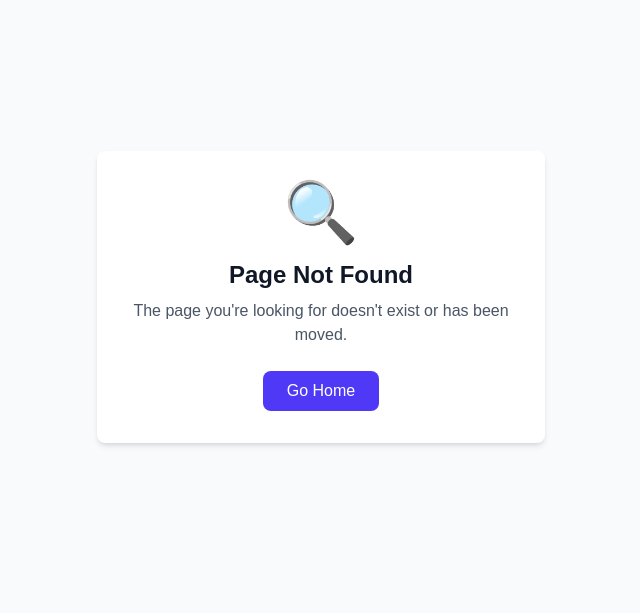
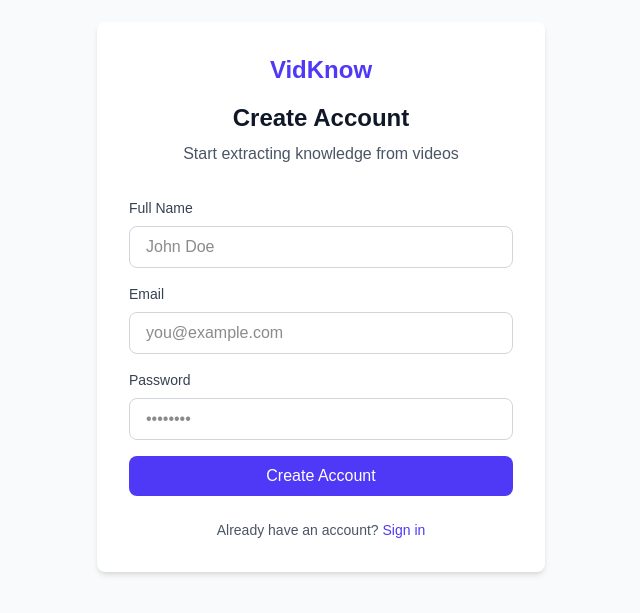
Before and after one commit to andrirohim-dotcom/vidknow, a Next.js app: page /signup in a window 1280 px wide. Before the commit this address had no page. Shown: the part 103-716 px from the top of the page, without its empty margins (319-959 px from the left). Built offline with nearby package versions, Linux system fonts and the light colour scheme; no server answers.

Commit message:
feat: add authentication pages (signup/login)
- Create signup page with user and profile creation
- Create login page with Supabase auth
- Add auth layout
- Update landing page links

```diff
--- /dev/null
+++ b/src/app/(auth)/layout.tsx
@@ -0,0 +1,7 @@
+export default function AuthLayout({
+  children,
+}: {
+  children: React.ReactNode;
+}) {
+  return <>{children}</>;
+}
--- /dev/null
+++ b/src/app/(auth)/login/page.tsx
@@ -0,0 +1,104 @@
+'use client';
+
+import { useState } from 'react';
+import { useRouter } from 'next/navigation';
+import { createClient } from '@/lib/supabase/client';
+import Link from 'next/link';
+
+export default function LoginPage() {
+  const router = useRouter();
+  const supabase = createClient();
+  const [email, setEmail] = useState('');
+  const [password, setPassword] = useState('');
+  const [isLoading, setIsLoading] = useState(false);
+  const [error, setError] = useState<string | null>(null);
+
+  const handleLogin = async (e: React.FormEvent) => {
+    e.preventDefault();
+    setIsLoading(true);
+    setError(null);
+
+    try {
+      const { error: authError } = await supabase.auth.signInWithPassword({
+        email,
+        password,
+      });
+
+      if (authError) throw authError;
+
+      router.push('/extract');
+      router.refresh();
+    } catch (err) {
+      setError(err instanceof Error ? err.message : 'An error occurred');
+    } finally {
+      setIsLoading(false);
+    }
+  };
+
+  return (
+    <div className="min-h-screen flex items-center justify-center bg-gray-50 p-4">
+      <div className="max-w-md w-full bg-white rounded-lg shadow-md p-8">
+        <div className="text-center mb-8">
+          <Link href="/" className="text-2xl font-bold text-indigo-600">
+            VidKnow
+          </Link>
+          <h1 className="text-2xl font-bold text-gray-900 mt-4">Sign In</h1>
+          <p className="text-gray-600 mt-2">Welcome back! Continue extracting knowledge.</p>
+        </div>
+
+        {error && (
+          <div className="bg-red-50 border border-red-200 rounded-lg p-4 mb-6">
+            <p className="text-red-700 text-sm">{error}</p>
+          </div>
+        )}
+
+        <form onSubmit={handleLogin} className="space-y-4">
+          <div>
+            <label htmlFor="email" className="block text-sm font-medium text-gray-700 mb-2">
+              Email
+            </label>
+            <input
+              type="email"
+              id="email"
+              value={email}
+              onChange={(e) => setEmail(e.target.value)}
+              placeholder="you@example.com"
+              required
+              className="w-full px-4 py-2 border border-gray-300 rounded-lg focus:ring-2 focus:ring-indigo-500 focus:border-indigo-500"
+            />
+          </div>
+
+          <div>
+            <label htmlFor="password" className="block text-sm font-medium text-gray-700 mb-2">
+              Password
+            </label>
+            <input
+              type="password"
+              id="password"
+              value={password}
+              onChange={(e) => setPassword(e.target.value)}
+              placeholder="••••••••"
+              required
+              className="w-full px-4 py-2 border border-gray-300 rounded-lg focus:ring-2 focus:ring-indigo-500 focus:border-indigo-500"
+            />
+          </div>
+
+          <button
+            type="submit"
+            disabled={isLoading}
+            className="w-full bg-indigo-600 text-white py-2 px-4 rounded-lg hover:bg-indigo-700 focus:ring-2 focus:ring-indigo-500 focus:ring-offset-2 disabled:bg-gray-400 disabled:cursor-not-allowed"
+          >
+            {isLoading ? 'Signing in...' : 'Sign In'}
+          </button>
+        </form>
+
+        <p className="text-center mt-6 text-sm text-gray-600">
+          Don&apos;t have an account?{' '}
+          <Link href="/signup" className="text-indigo-600 hover:text-indigo-800 font-medium">
+            Create one
+          </Link>
+        </p>
+      </div>
+    </div>
+  );
+}
--- /dev/null
+++ b/src/app/(auth)/signup/page.tsx
@@ -0,0 +1,170 @@
+'use client';
+
+import { useState } from 'react';
+import { useRouter } from 'next/navigation';
+import { createClient } from '@/lib/supabase/client';
+import Link from 'next/link';
+
+export default function SignupPage() {
+  const router = useRouter();
+  const supabase = createClient();
+  const [email, setEmail] = useState('');
+  const [password, setPassword] = useState('');
+  const [fullName, setFullName] = useState('');
+  const [isLoading, setIsLoading] = useState(false);
+  const [error, setError] = useState<string | null>(null);
+  const [success, setSuccess] = useState(false);
+
+  const handleSignup = async (e: React.FormEvent) => {
+    e.preventDefault();
+    setIsLoading(true);
+    setError(null);
+
+    try {
+      // 1. Create auth user
+      const { data: authData, error: authError } = await supabase.auth.signUp({
+        email,
+        password,
+        options: {
+          data: {
+            full_name: fullName,
+          },
+        },
+      });
+
+      if (authError) throw authError;
+
+      // 2. Create user profile in database
+      if (authData.user) {
+        const { error: profileError } = await supabase.from('users').insert({
+          id: authData.user.id,
+          email: authData.user.email!,
+          full_name: fullName,
+        });
+
+        if (profileError) {
+          console.error('Profile creation error:', profileError);
+          // Don't throw - user is created, profile can be created later
+        }
+
+        // 3. Create default profile
+        const { error: defaultProfileError } = await supabase.from('profiles').insert({
+          user_id: authData.user.id,
+          name: 'Default',
+          is_default: true,
+          color: '#6366f1',
+        });
+
+        if (defaultProfileError) {
+          console.error('Default profile creation error:', defaultProfileError);
+        }
+      }
+
+      setSuccess(true);
+      setTimeout(() => {
+        router.push('/extract');
+      }, 2000);
+    } catch (err) {
+      setError(err instanceof Error ? err.message : 'An error occurred');
+    } finally {
+      setIsLoading(false);
+    }
+  };
+
+  if (success) {
+    return (
+      <div className="min-h-screen flex items-center justify-center bg-gray-50 p-4">
+        <div className="max-w-md w-full bg-white rounded-lg shadow-md p-8 text-center">
+          <div className="text-6xl mb-4">✅</div>
+          <h1 className="text-2xl font-bold text-gray-900 mb-2">Account Created!</h1>
+          <p className="text-gray-600 mb-4">
+            Redirecting you to the extraction page...
+          </p>
+        </div>
+      </div>
+    );
+  }
+
+  return (
+    <div className="min-h-screen flex items-center justify-center bg-gray-50 p-4">
+      <div className="max-w-md w-full bg-white rounded-lg shadow-md p-8">
+        <div className="text-center mb-8">
+          <Link href="/" className="text-2xl font-bold text-indigo-600">
+            VidKnow
+          </Link>
+          <h1 className="text-2xl font-bold text-gray-900 mt-4">Create Account</h1>
+          <p className="text-gray-600 mt-2">Start extracting knowledge from videos</p>
+        </div>
+
+        {error && (
+          <div className="bg-red-50 border border-red-200 rounded-lg p-4 mb-6">
+            <p className="text-red-700 text-sm">{error}</p>
+          </div>
+        )}
+
+        <form onSubmit={handleSignup} className="space-y-4">
+          <div>
+            <label htmlFor="fullName" className="block text-sm font-medium text-gray-700 mb-2">
+              Full Name
+            </label>
+            <input
+              type="text"
+              id="fullName"
+              value={fullName}
+              onChange={(e) => setFullName(e.target.value)}
+              placeholder="John Doe"
+              required
+              className="w-full px-4 py-2 border border-gray-300 rounded-lg focus:ring-2 focus:ring-indigo-500 focus:border-indigo-500"
+            />
+          </div>
+
+          <div>
+            <label htmlFor="email" className="block text-sm font-medium text-gray-700 mb-2">
+              Email
+            </label>
+            <input
+              type="email"
+              id="email"
+              value={email}
+              onChange={(e) => setEmail(e.target.value)}
+              placeholder="you@example.com"
+              required
+              className="w-full px-4 py-2 border border-gray-300 rounded-lg focus:ring-2 focus:ring-indigo-500 focus:border-indigo-500"
+            />
+          </div>
+
+          <div>
+            <label htmlFor="password" className="block text-sm font-medium text-gray-700 mb-2">
+              Password
+            </label>
+            <input
+              type="password"
+              id="password"
+              value={password}
+              onChange={(e) => setPassword(e.target.value)}
+              placeholder="••••••••"
+              required
+              minLength={6}
+              className="w-full px-4 py-2 border border-gray-300 rounded-lg focus:ring-2 focus:ring-indigo-500 focus:border-indigo-500"
+            />
+          </div>
+
+          <button
+            type="submit"
+            disabled={isLoading}
+            className="w-full bg-indigo-600 text-white py-2 px-4 rounded-lg hover:bg-indigo-700 focus:ring-2 focus:ring-indigo-500 focus:ring-offset-2 disabled:bg-gray-400 disabled:cursor-not-allowed"
+          >
+            {isLoading ? 'Creating account...' : 'Create Account'}
+          </button>
+        </form>
+
+        <p className="text-center mt-6 text-sm text-gray-600">
+          Already have an account?{' '}
+          <Link href="/login" className="text-indigo-600 hover:text-indigo-800 font-medium">
+            Sign in
+          </Link>
+        </p>
+      </div>
+    </div>
+  );
+}
```
